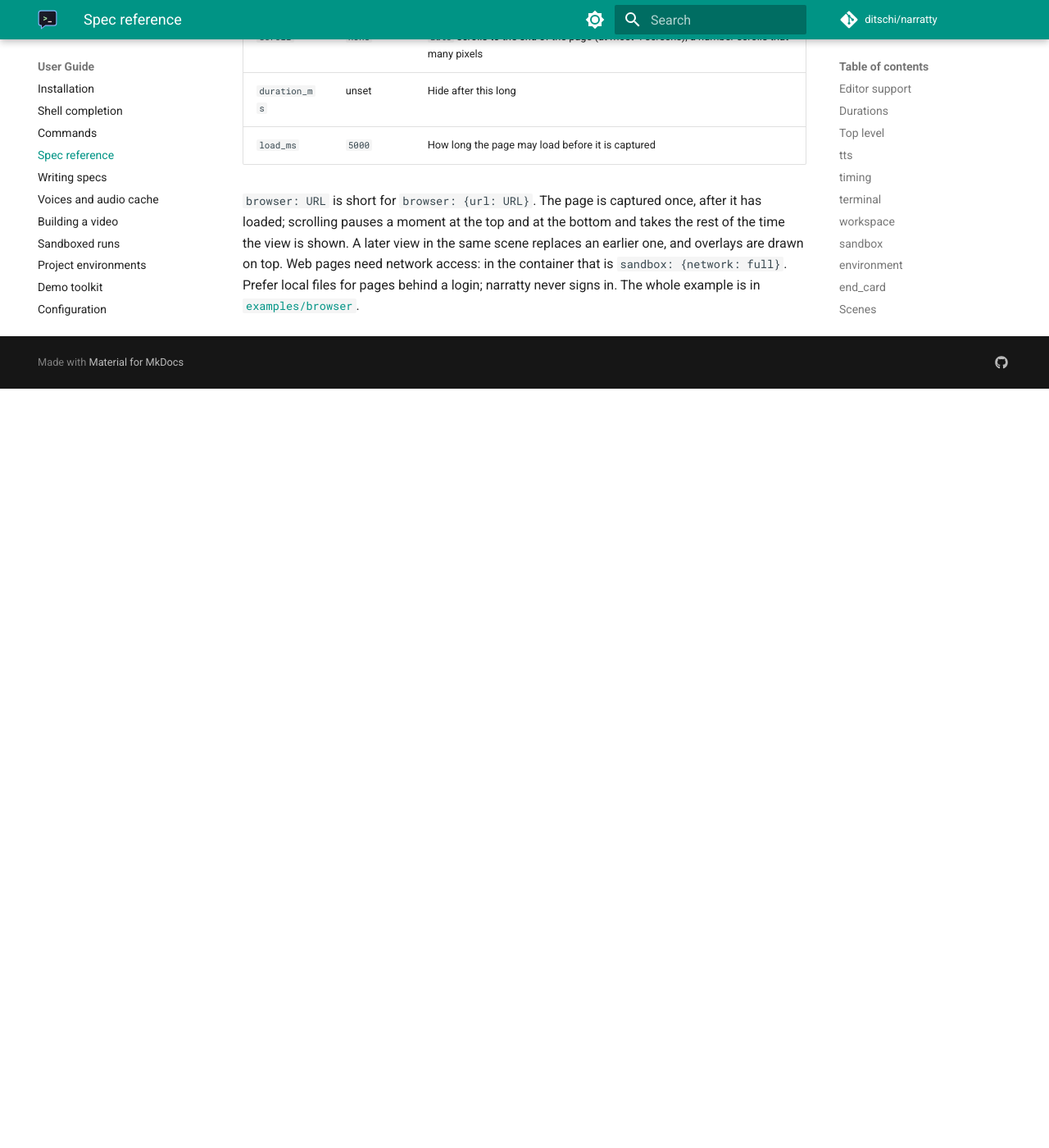
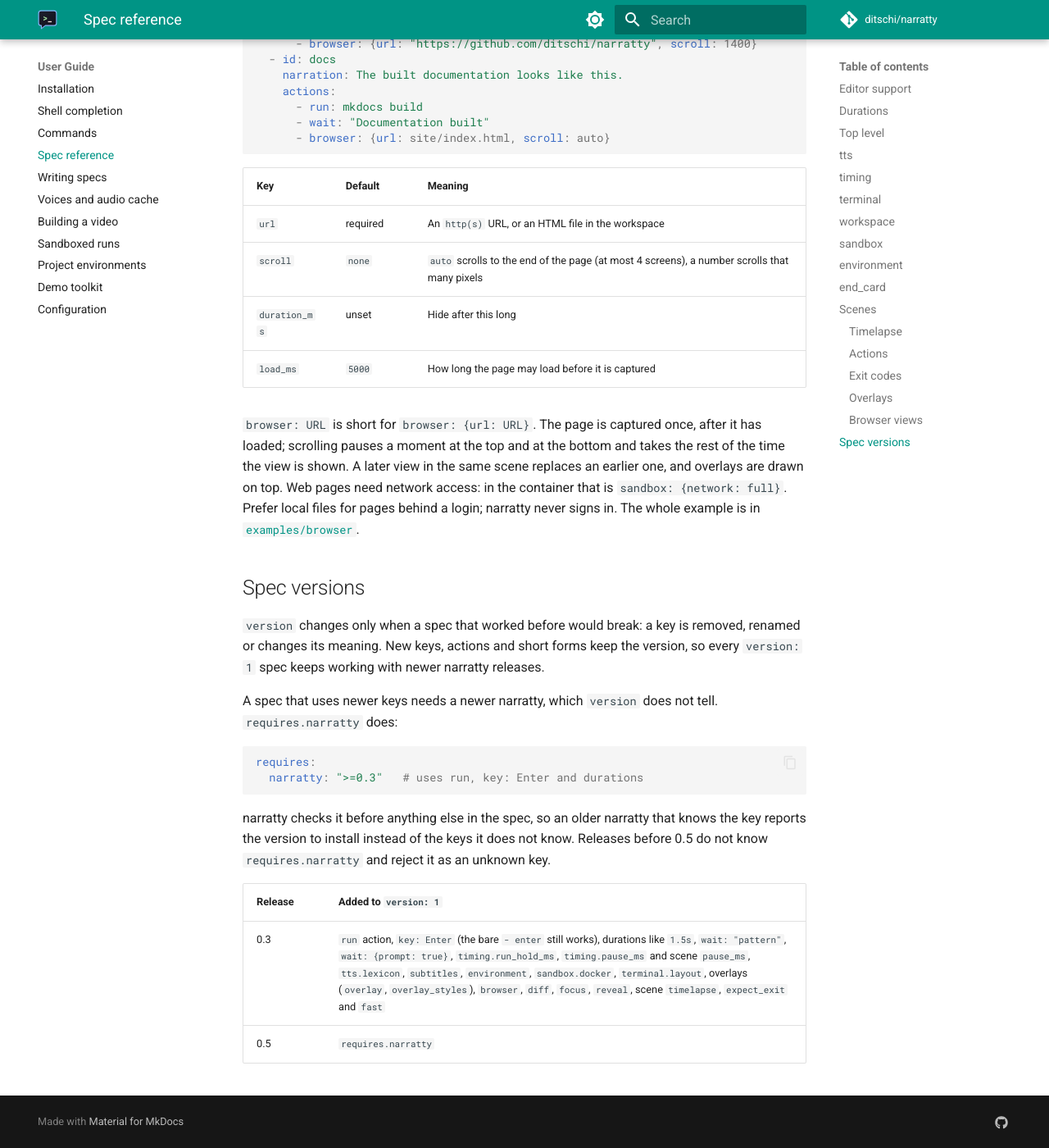
Before and after one commit to ditschi/narratty, an MkDocs documentation site: the page built from docs/user-guide/spec.md, in a window 1280 px wide and 1400 px high, scrolled down 11425 px. Shown: the whole window at 82% size. Built offline with MkDocs 1.6.1 and Material for MkDocs 9.7.7, drawn with Linux system fonts in a browser that asks for light colours; comment, search, counter and statistics services are not loaded; the version menu is left out; before the commit the page ends 11899 px from its top, so only the background shows below that; some of the changed text lies outside the part shown.

Commit message:
feat(spec): requires.narratty and the spec versioning rule
- `requires.narratty: ">=0.3"` names the narratty versions a spec needs. It is
  checked before the rest of the spec, so a newer spec reports the version to
  install instead of its unknown keys.
- The spec reference marks keys added in 0.3 and has a "Spec versions"
  section; the release process documents when the spec version changes
  (breaking changes only).

Co-Authored-By: Claude Opus 5.5 (1M context) <noreply@anthropic.com>
Claude-Session: https://claude.ai/code/session_012YDBYPFne4N4E3w3oVtHAz

````diff
--- a/docs/user-guide/spec.md
+++ b/docs/user-guide/spec.md
@@ -62,12 +62,13 @@ Every `*_ms` key and `hold` take milliseconds (`1500`) or a duration with a unit
 | `timing` | | Sync settings, see below |
 | `terminal` | | Look of the recorded terminal |
 | `requires.tools` | `[]` | Extra commands the demo needs (checked by `doctor`) |
+| `requires.narratty` | unset | narratty versions the spec needs, e.g. `">=0.3"`; see [Spec versions](#spec-versions) (since 0.5) |
 | `workspace` | | What directory the demo runs in |
 | `sandbox` | | Permissions of the container |
-| `environment` | | Run the demo shell in a project image, Compose service or container |
+| `environment` | | Run the demo shell in a project image, Compose service or container (since 0.3) |
 | `end_card` | on | Closing card, see below |
-| `subtitles` | `none` | `none`, `files`, `track` or `burn`; see [Subtitles](building.md#subtitles) |
-| `overlay_styles` | `{}` | Named overlay styles; see [Overlays](#overlays) |
+| `subtitles` | `none` | `none`, `files`, `track` or `burn`; see [Subtitles](building.md#subtitles) (since 0.3) |
+| `overlay_styles` | `{}` | Named overlay styles; see [Overlays](#overlays) (since 0.3) |
 | `scenes` | required | At least one scene |
 
 ## `tts`
@@ -80,7 +81,7 @@ Every `*_ms` key and `hold` take milliseconds (`1500`) or a duration with a unit
 | `piper.sentence_silence` | `0.2` | Seconds of silence between sentences |
 | `kokoro.speed` | `1.0` | Speech speed |
 | `kokoro.lang` | voice's language | Language code, e.g. `en-gb` |
-| `lexicon` | `{}` | How to say terms, e.g. `{k8s: kubernetes}`; see [Pronunciation](voices.md#pronunciation) |
+| `lexicon` | `{}` | How to say terms, e.g. `{k8s: kubernetes}`; see [Pronunciation](voices.md#pronunciation) (since 0.3) |
 
 ## `timing`
 
@@ -89,8 +90,8 @@ Every `*_ms` key and `hold` take milliseconds (`1500`) or a duration with a unit
 | `narration_buffer_ms` | `500` | Pause after each narration before the next scene |
 | `lead_in_ms` | `300` | Silence before the first scene |
 | `tail_ms` | `1000` | Time the last frame stays on screen |
-| `run_hold_ms` | `500` | Pause after each `run` action |
-| `pause_ms` | `100` | Pause after each `key` and `ctrl_sequence` |
+| `run_hold_ms` | `500` | Pause after each `run` action (since 0.3) |
+| `pause_ms` | `100` | Pause after each `key` and `ctrl_sequence` (since 0.3) |
 
 ## `terminal`
 
@@ -102,7 +103,7 @@ Every `*_ms` key and `hold` take milliseconds (`1500`) or a duration with a unit
 | `typing_speed_ms` | `40` | Time per typed key |
 | `shell` | `bash` | `bash`, `zsh`, `fish` or `sh` |
 | `prompt` | `"$ "` | Prompt shown in the recording |
-| `layout` | `plain` | `plain` or `editor`: an explorer with preview above the shell, see [Editor layout](toolkit.md#editor-layout) |
+| `layout` | `plain` | `plain` or `editor`: an explorer with preview above the shell, see [Editor layout](toolkit.md#editor-layout) (since 0.3) |
 
 ## `workspace`
 
@@ -127,9 +128,11 @@ you for approval before the first run.
 | `env` | `{}` | Fixed environment variables |
 | `extra_mounts` | `[]` | `{host, container, mode: ro\|rw}` |
 | `ssh_agent` | `false` | Forward the host SSH agent |
-| `docker` | `false` | Give the demo your Docker or Podman engine; [full host access](container.md#docker-in-the-demo) |
+| `docker` | `false` | Give the demo your Docker or Podman engine; [full host access](container.md#docker-in-the-demo) (since 0.3) |
 
 ## `environment`
+
+Since narratty 0.3.
 
 Runs the demo shell in your project's image, Compose service or container; see
 [Project environments](environments.md).
@@ -184,11 +187,11 @@ wins over the config.
 | `actions` | `[]` | What happens in the terminal |
 | `hidden` | `false` | Run without recording (setup); cannot have narration |
 | `typing_speed_ms` | terminal's | Per-scene typing speed |
-| `pause_ms` | `timing.pause_ms` | Per-scene pause after each `key` and `ctrl_sequence` |
+| `pause_ms` | `timing.pause_ms` | Per-scene pause after each `key` and `ctrl_sequence` (since 0.3) |
 | `narration_start` | `with_actions` | Or `after_actions` |
-| `timelapse` | none | Show the scene this many times faster (greater than 1) |
-| `expect_exit` | `success` | Exit codes of the scene's commands: `success`, `failure` or `any`; see [Exit codes](#exit-codes) |
-| `fast` | `--fast` | `true`/`false`: fill long pauses with still frames or not; see [Fast pauses](building.md#fast-pauses) |
+| `timelapse` | none | Show the scene this many times faster (greater than 1) (since 0.3) |
+| `expect_exit` | `success` | Exit codes of the scene's commands: `success`, `failure` or `any`; see [Exit codes](#exit-codes) (since 0.3) |
+| `fast` | `--fast` | `true`/`false`: fill long pauses with still frames or not; see [Fast pauses](building.md#fast-pauses) (since 0.3) |
 
 A scene lasts as long as its actions or its narration plus `narration_buffer_ms`,
 whichever is longer.
@@ -223,18 +226,18 @@ A long step (a download, a build) can be shown sped up instead of hidden:
 
 | Action | Example | Does |
 |---|---|---|
-| `run` | `- run: ls -la` | Types the command, presses Enter, pauses `timing.run_hold_ms`; may set its own `expect_exit` |
+| `run` | `- run: ls -la` | Types the command, presses Enter, pauses `timing.run_hold_ms`; may set its own `expect_exit` (since 0.3) |
 | `type_command` | `- type_command: "ls -la"` | Types the text, without Enter |
 | `ctrl_sequence` | `- ctrl_sequence: C-c` | Presses Ctrl plus a key |
 | `key` | `- key: Enter` or `- key: Down 3` | Presses a key, optionally repeated |
 | `hold` | `- hold: 1.5s` or `- hold: auto` | Waits; `auto` waits until the narration is done |
 | `wait` | `- wait: "Done"` or `- wait: {screen: "Done", timeout_ms: 1m}` | Waits until the screen matches a regex (default timeout 15 s) |
-| `wait` | `- wait: {prompt: true, timeout_ms: 10m}` | Waits until the command has finished and the prompt is back |
-| `diff` | `- diff` or `- diff: [src, README.md]` | Shows what changed since the recording started, optionally only for some paths |
-| `focus` | `- focus: explorer` | Moves the keyboard to `explorer` or `terminal` (editor layout) |
-| `reveal` | `- reveal: src/app.py` | Selects a path, relative to the workspace, in the explorer (editor layout) |
-| `overlay` | `- overlay: "Open src/main.py"` | Shows text over the video; see [Overlays](#overlays) |
-| `browser` | `- browser: docs/site/index.html` | Shows a web page over the terminal; see [Browser views](#browser-views) |
+| `wait` | `- wait: {prompt: true, timeout_ms: 10m}` | Waits until the command has finished and the prompt is back (since 0.3) |
+| `diff` | `- diff` or `- diff: [src, README.md]` | Shows what changed since the recording started, optionally only for some paths (since 0.3) |
+| `focus` | `- focus: explorer` | Moves the keyboard to `explorer` or `terminal` (editor layout) (since 0.3) |
+| `reveal` | `- reveal: src/app.py` | Selects a path, relative to the workspace, in the explorer (editor layout) (since 0.3) |
+| `overlay` | `- overlay: "Open src/main.py"` | Shows text over the video; see [Overlays](#overlays) (since 0.3) |
+| `browser` | `- browser: docs/site/index.html` | Shows a web page over the terminal; see [Browser views](#browser-views) (since 0.3) |
 
 Keys: `Enter`, `Tab`, `Space`, `Backspace`, `Delete`, `Escape`, `Up`, `Down`, `Left`,
 `Right`, `Home`, `End`, `PageUp`, `PageDown`, `Insert`. Names are case-insensitive.
@@ -291,6 +294,8 @@ command lines, so `key: Up` recalls earlier commands there.
 
 ### Overlays
 
+Since narratty 0.3.
+
 An overlay shows text over the video, in a rounded, semi-transparent box: a chapter
 title, the file the narration talks about. It stays readable while the terminal
 scrolls.
@@ -340,6 +345,8 @@ they are drawn over the player and follow its clock.
 
 ### Browser views
 
+Since narratty 0.3.
+
 A browser view shows a web page or a local HTML file as a browser renders it, for
 example the rendered documentation next to its Markdown source. Chromium (which VHS
 records with) captures the page at the video's width; the view covers the terminal
@@ -375,3 +382,26 @@ earlier one, and overlays are drawn on top. Web pages need network access: in th
 container that is `sandbox: {network: full}`. Prefer local files for pages behind a
 login; narratty never signs in. The whole example is in
 [`examples/browser`](https://github.com/ditschi/narratty/tree/main/examples/browser).
+
+## Spec versions
+
+`version` changes only when a spec that worked before would break: a key is removed,
+renamed or changes its meaning. New keys, actions and short forms keep the version,
+so every `version: 1` spec keeps working with newer narratty releases.
+
+A spec that uses newer keys needs a newer narratty, which `version` does not tell.
+`requires.narratty` does:
+
+```yaml
+requires:
+  narratty: ">=0.3"   # uses run, key: Enter and durations
+```
+
+narratty checks it before anything else in the spec, so an older narratty that knows
+the key reports the version to install instead of the keys it does not know. Releases
+before 0.5 do not know `requires.narratty` and reject it as an unknown key.
+
+| Release | Added to `version: 1` |
+|---|---|
+| 0.3 | `run` action, `key: Enter` (the bare `- enter` still works), durations like `1.5s`, `wait: "pattern"`, `wait: {prompt: true}`, `timing.run_hold_ms`, `timing.pause_ms` and scene `pause_ms`, `tts.lexicon`, `subtitles`, `environment`, `sandbox.docker`, `terminal.layout`, overlays (`overlay`, `overlay_styles`), `browser`, `diff`, `focus`, `reveal`, scene `timelapse`, `expect_exit` and `fast` |
+| 0.5 | `requires.narratty` |
--- a/pyproject.toml
+++ b/pyproject.toml
@@ -34,6 +34,7 @@ dependencies = [
     # GPL-3.0; only ever run as a subprocess (`python -m piper`), never imported.
     "piper-tts>=1.8",
     "pillow>=10.1",
+    "packaging>=23.0",
 ]
 
 [project.urls]
````
Also changed, not shown: AGENTS.md (+2 -0 lines), docs/contributor-guide/release-process.md (+14 -0 lines), docs/user-guide/writing-specs.md (+10 -0 lines), 5 other files.
